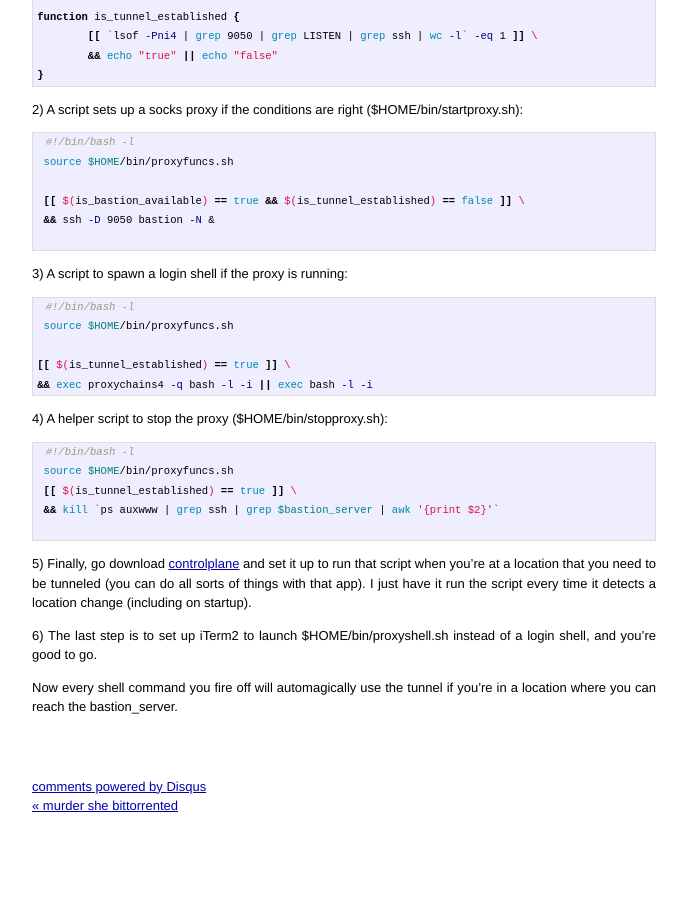
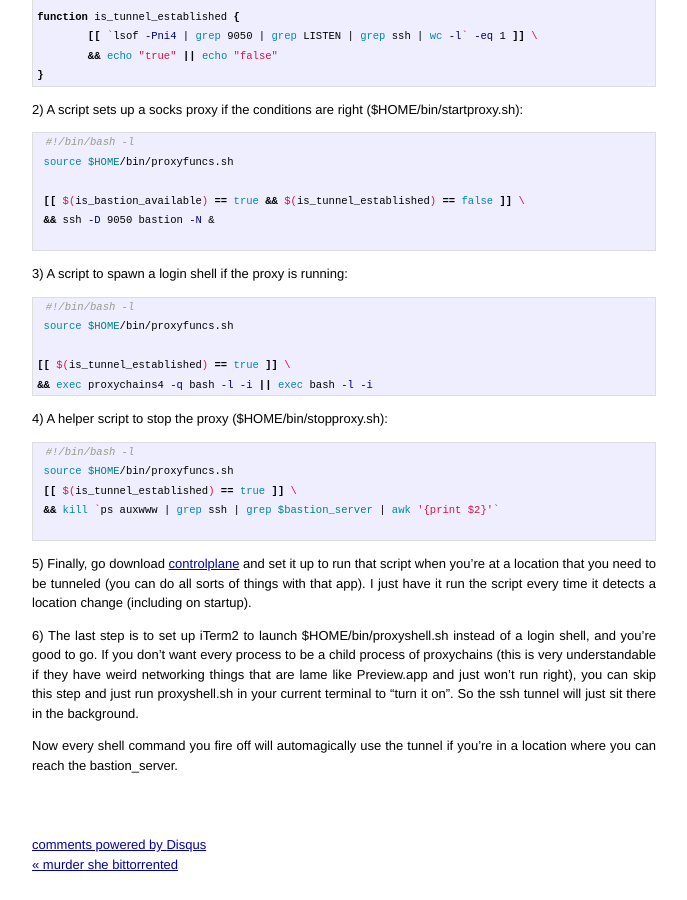
Before and after one commit to chalupaul/chalupaul.github.io, a Jekyll site: the page built from _posts/2014-07-16-The-Problem-with-Proxies.markdown, in a window 1280 px wide and 900 px high, scrolled down 1506 px. Shown: the whole window, without its empty margins (88-775 px from the left). Built offline with Jekyll 4.4.1, drawn with Linux system fonts in a browser that asks for light colours; comment, search, counter and statistics services are not loaded; before the commit the page ends 2348 px from its top, so only the background shows below that.

Commit message:
fixed step 6

```diff
--- a/_posts/2014-07-16-The-Problem-with-Proxies.markdown
+++ b/_posts/2014-07-16-The-Problem-with-Proxies.markdown
@@ -90,7 +90,7 @@ function is_tunnel_established {
 
 5) Finally, go download [controlplane][cp_link] and set it up to run that script when you're at a location that you need to be tunneled (you can do all sorts of things with that app). I just have it run the script every time it detects a location change (including on startup).
 
-6) The last step is to set up iTerm2 to launch $HOME/bin/proxyshell.sh instead of a login shell, and you're good to go.
+6) The last step is to set up iTerm2 to launch $HOME/bin/proxyshell.sh instead of a login shell, and you're good to go. If you don't want every process to be a child process of proxychains (this is very understandable if they have weird networking things that are lame like Preview.app and just won't run right), you can skip this step and just run proxyshell.sh in your current terminal to "turn it on". So the ssh tunnel will just sit there in the background.
 
 Now every shell command you fire off will automagically use the tunnel if you're in a location where you can reach the bastion\_server.
 
```
